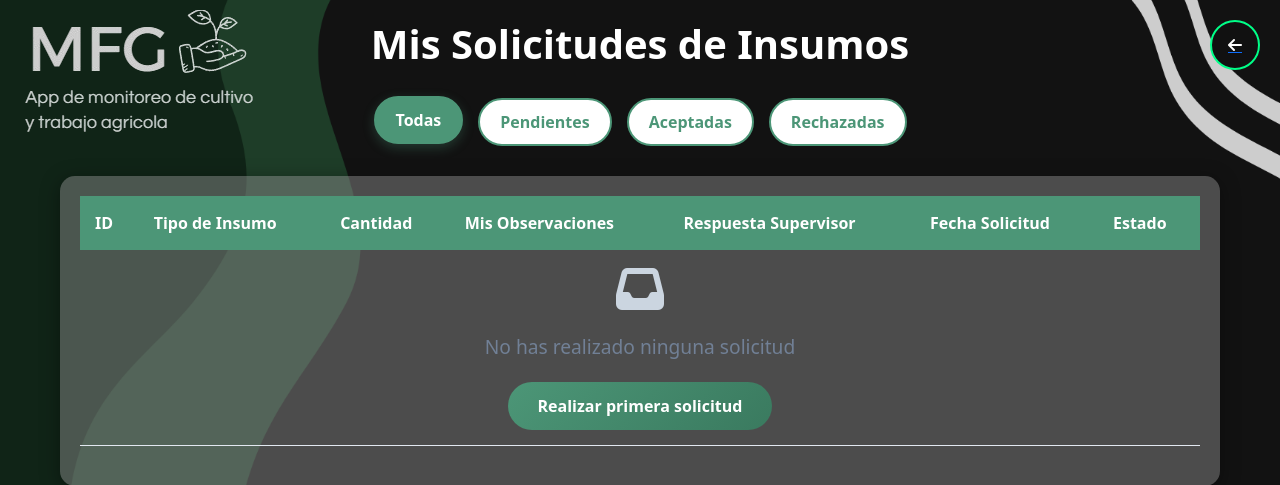
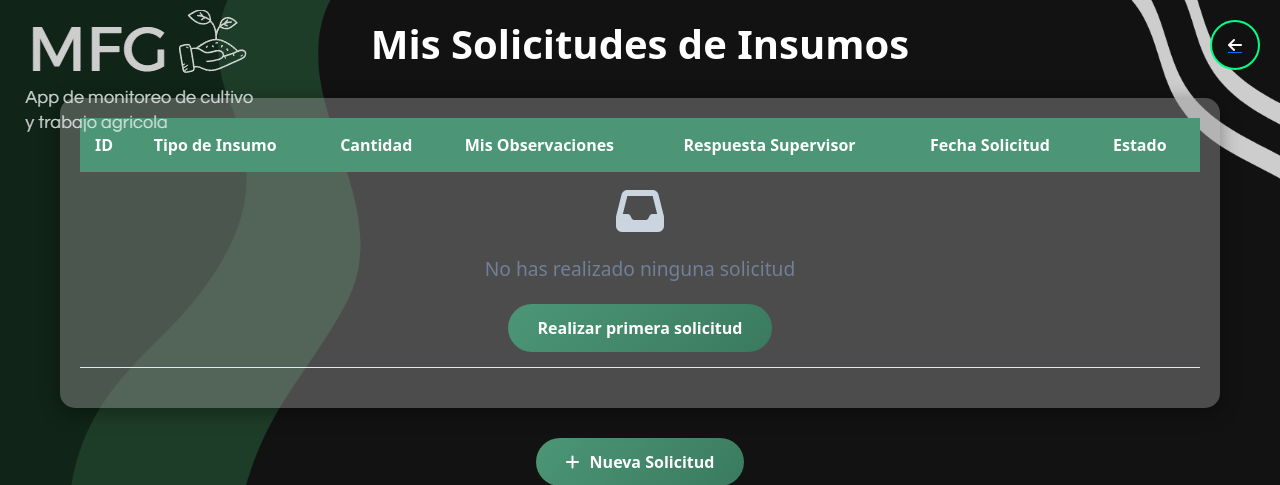
Before and after one commit to CarlosGM2403/Finca-V3, a Flask app: page /mis_solicitudes in a window 1280 px wide. Shown: the top 485 px of the page. Run offline with Flask 3, Linux system fonts and the light colour scheme; the visitor is signed in with stand-in values (Sample User, id 1); data that the repository does not hold is empty; some libraries are stand-ins or nearby versions.

Commit message:
Actualiza mis_solicitudes.html antes de hacer pull

```diff
--- a/src/templates/mis_solicitudes.html
+++ b/src/templates/mis_solicitudes.html
@@ -24,14 +24,6 @@
 
 <div class="container">
     <h1 class="titulo-principal">Mis Solicitudes de Insumos</h1>
-
-    <!-- Filtros por estado -->
-    <div class="filtros">
-        <button class="filtro-btn active" data-estado="todas">Todas</button>
-        <button class="filtro-btn" data-estado="Pendiente">Pendientes</button>
-        <button class="filtro-btn" data-estado="Aceptada">Aceptadas</button>
-        <button class="filtro-btn" data-estado="Rechazada">Rechazadas</button>
-    </div>
 
     <div class="tabla-container">
         <table class="tabla-solicitudes">
```
